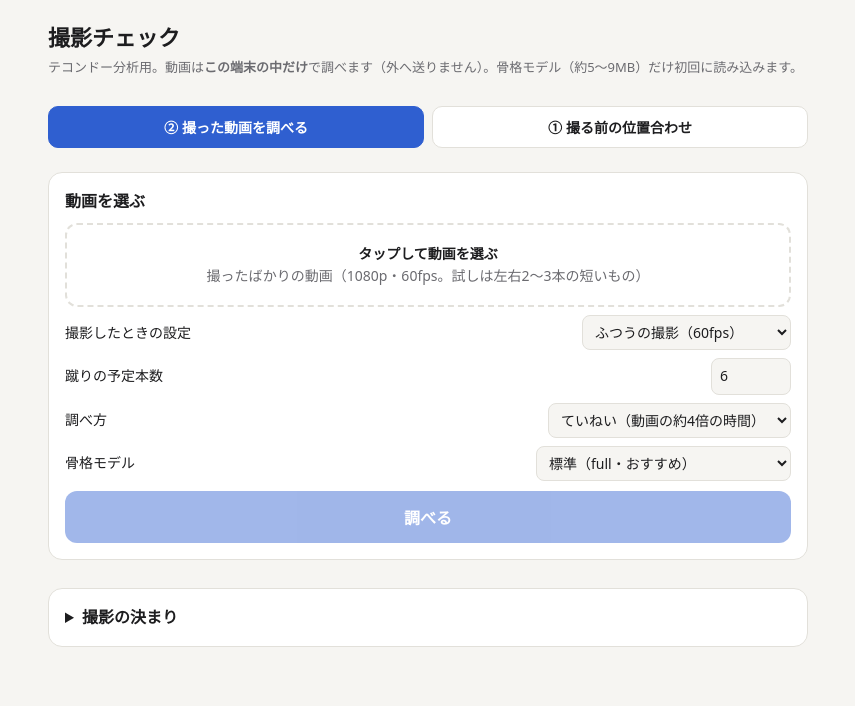
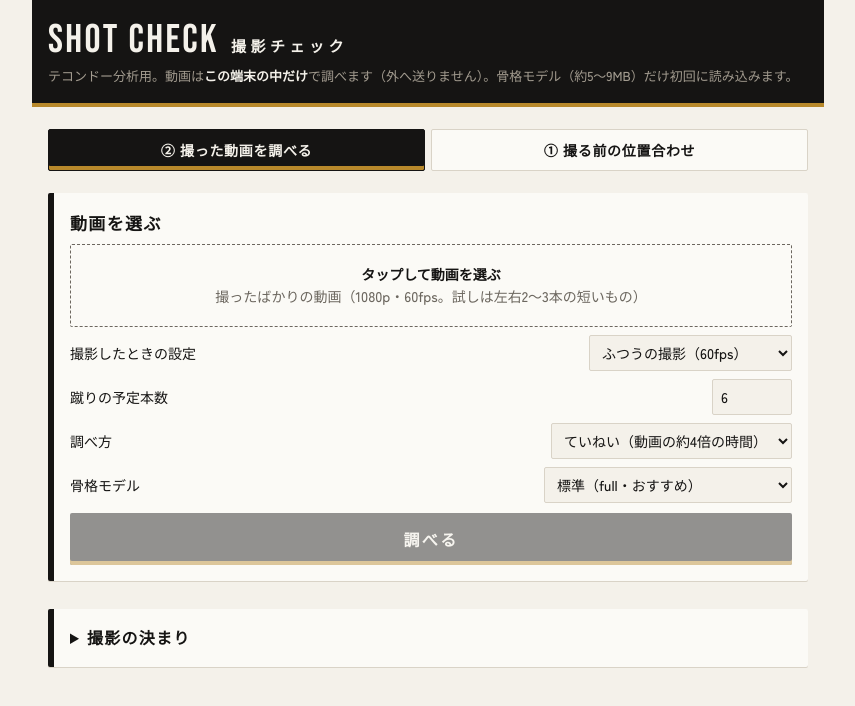
Before and after one commit to tkdchihiro/tkd-check, a plain HTML site: page index.html in a window 1280 px wide. Shown: the whole page, without its empty margins (212-1067 px from the left). Drawn offline with Linux system fonts and the light colour scheme.

Commit message:
デザインをC案（道着×黒帯）に変更

```diff
--- a/index.html
+++ b/index.html
@@ -75,12 +75,43 @@ details ul{padding-left:20px;font-size:14px;margin:8px 0 0}
 table.meta{width:100%;font-size:13px;border-collapse:collapse}
 table.meta td{padding:4px 0;border-top:1px solid var(--line)}
 table.meta td:last-child{text-align:right;font-variant-numeric:tabular-nums}
-</style>
+
+/* ===== variant c ===== */
+:root:root:root{--bg:#f4f1ea;--card:#fbfaf6;--ink:#151413;--sub:#6c675f;--line:#d9d3c7;--gold:#b8892b;
+  --ok:#0047a0;--ok-bg:#dfe8f5;--warn:#8a6414;--warn-bg:#f3e9cf;--ng:#c8102e;--ng-bg:#f7dfe2;--accent:#151413;--accent-ink:#f4f1ea}
+@media (prefers-color-scheme: dark){:root:root:root{--bg:#121110;--card:#1b1a18;--ink:#f4f1ea;--sub:#a29b8f;--line:#2f2c28;
+  --ok:#6fa3ec;--ok-bg:#16243a;--warn:#e0b45a;--warn-bg:#33280f;--ng:#ff5a6e;--ng-bg:#3a1418;--accent:#f4f1ea;--accent-ink:#121110}}
+html,body{font-family:"Zen Kaku Gothic New","Noto Sans JP",sans-serif}
+header{background:#151413;color:#f4f1ea;margin:0 -16px;padding:22px 16px 16px;border-bottom:4px solid var(--gold)}
+h1{font-size:15px;font-weight:700;letter-spacing:.3em;display:flex;align-items:baseline;gap:12px}
+h1 .en{font-family:"Bebas Neue",sans-serif;font-size:40px;font-weight:400;letter-spacing:.06em;line-height:.9}
+header .sub{color:#a29b8f;margin-top:8px}header .sub b{color:#f4f1ea}
+.tabs{gap:6px;margin:14px 0 14px}
+.tabs button{border-radius:2px;background:var(--card);border:1px solid var(--line);font-weight:900;letter-spacing:.05em}
+.tabs button.on{background:var(--ink);color:var(--bg);border-color:var(--ink);box-shadow:inset 0 -4px 0 var(--gold)}
+.card{border:0;border-left:6px solid var(--ink);border-radius:2px;background:var(--card);box-shadow:0 1px 0 var(--line)}
+.card h2{font-size:17px;font-weight:900;letter-spacing:.08em}
+select,input[type=number]{border-radius:2px}
+.btn{border-radius:2px;font-weight:900;letter-spacing:.15em;box-shadow:inset 0 -4px 0 var(--gold)}
+.btn.secondary{box-shadow:none}
+.file{border-radius:2px;border:1px dashed var(--sub)}
+.stage{border-radius:2px}
+.bar{border-radius:0;height:6px}.bar i{background:var(--ng)}
+.verdict{border-radius:2px;font-size:20px;font-weight:900;letter-spacing:.05em;border-left:10px solid currentColor}
+.mk{border-radius:2px;font-family:"Bebas Neue",sans-serif}
+.ck b{font-weight:900}
+.kick{border-radius:2px;border:0;background:var(--bg);border-top:3px solid var(--ink)}
+.kick .ttl{font-weight:900;letter-spacing:.05em}
+.live-status{border-radius:2px;font-weight:900;letter-spacing:.08em}
+table.meta td:last-child{font-family:"Bebas Neue","Zen Kaku Gothic New",sans-serif;font-size:17px;letter-spacing:.03em}
+details.card summary{font-weight:900;letter-spacing:.08em}
+
+</style><link rel="preconnect" href="https://fonts.googleapis.com"><link rel="preconnect" href="https://fonts.gstatic.com" crossorigin><link rel="stylesheet" href="https://fonts.googleapis.com/css2?family=Bebas+Neue&family=Zen+Kaku+Gothic+New:wght@500;700;900&display=swap">
 </head>
 <body>
 <main>
 <header>
-  <h1>撮影チェック</h1>
+  <h1><span class="en">SHOT CHECK</span>撮影チェック</h1>
   <p class="sub">テコンドー分析用。動画は<b>この端末の中だけ</b>で調べます（外へ送りません）。骨格モデル（約5〜9MB）だけ初回に読み込みます。</p>
 </header>
 
```
